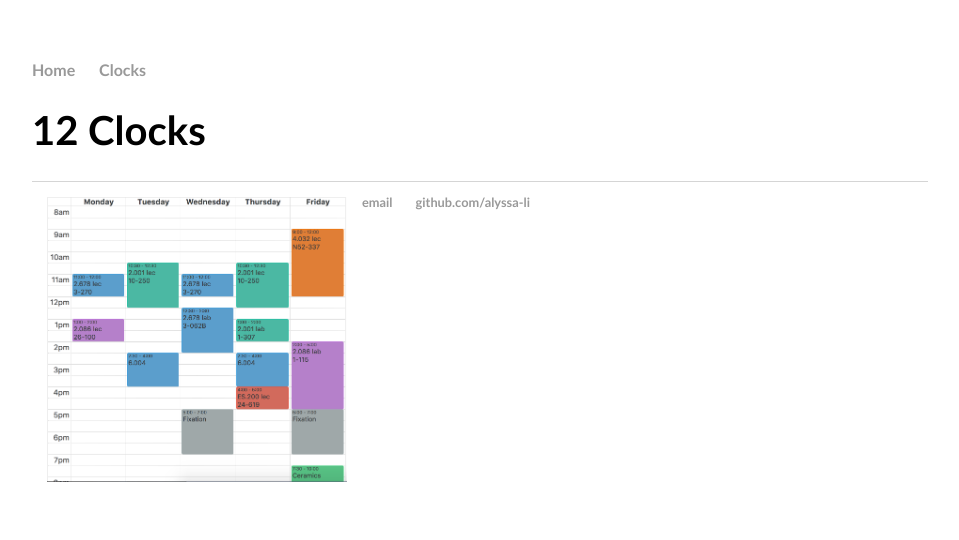
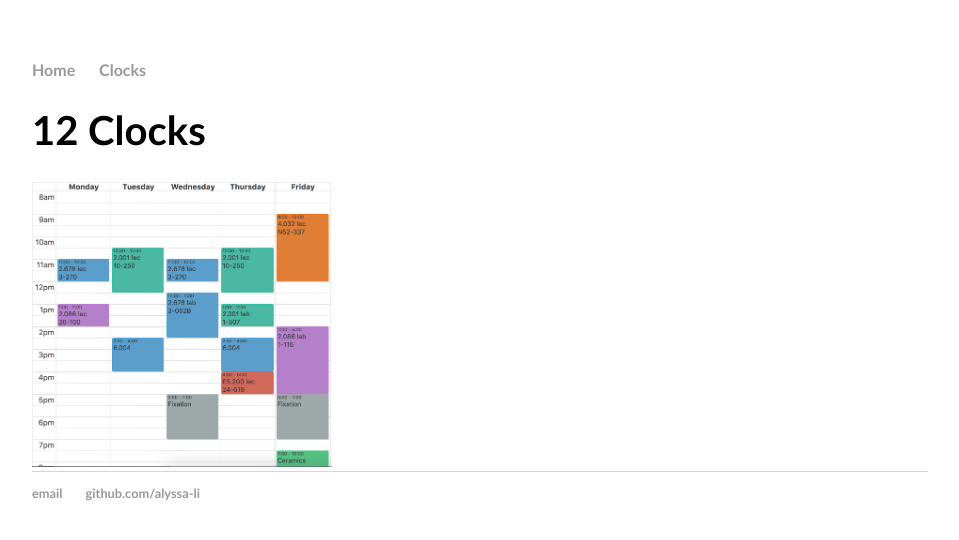
Before and after one commit to alyssa-li/4.032, a Jekyll site: the page built from clocks.html, in a window 1280 px wide. Shown: the top 540 px of the page, without its empty margins (160-1119 px from the left). Built offline with Jekyll 4.4.1, drawn with Linux system fonts in a browser that asks for light colours.

Commit message:
Update clocks.html

```diff
--- a/clocks.html
+++ b/clocks.html
@@ -4,8 +4,5 @@
 ---
 <div class="blurb">
 	<h1>12 Clocks</h1>
+	<img src='schedule.png' width="300px"> </img>
 </div><!-- /.blurb -->
-
-<div class="clock_image">
-		<img src='schedule.png' width="300px"> </img>
-</div>
```
